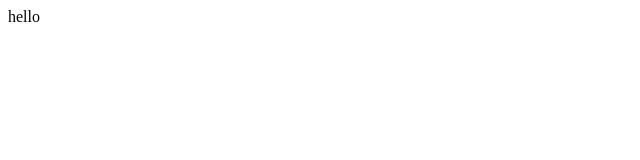
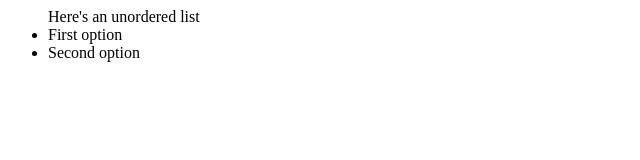
Before and after one commit to cartwrightjd/cartwrightjd.github.io, a plain HTML site: page index.html in a window 1280 px wide. Shown: the whole page, without its empty margins (0-640 px from the left). Drawn offline with Linux system fonts and the light colour scheme.

Commit message:
Update index.html

```diff
--- a/index.html
+++ b/index.html
@@ -5,7 +5,12 @@ An example page for you
 </title>
 </head>
 <body>
-hello
+<ul>
+Here's an unordered list
+
+<li>First option</li>
+<li>Second option</li>
+</ul>
 </body>
 
 </html>
```
